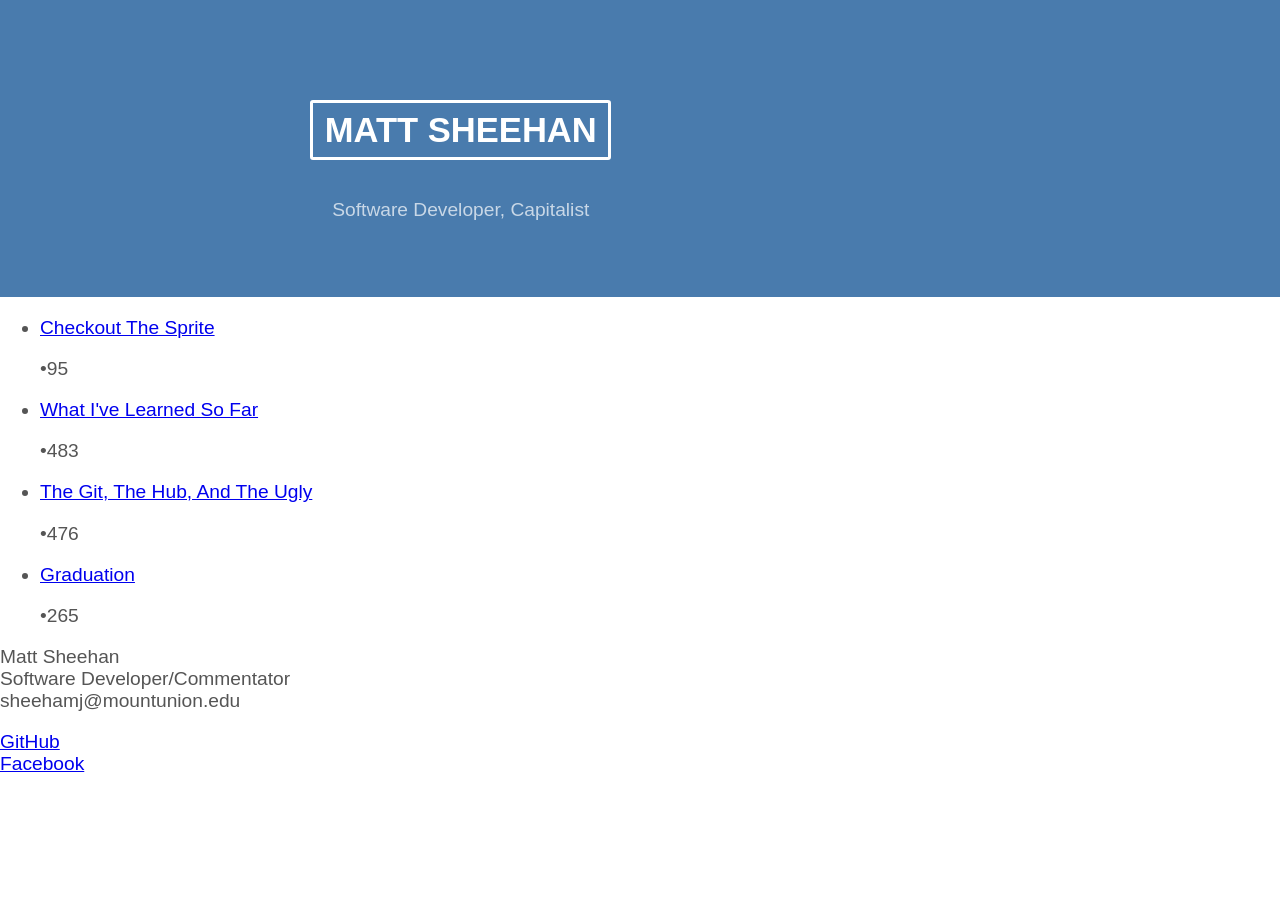
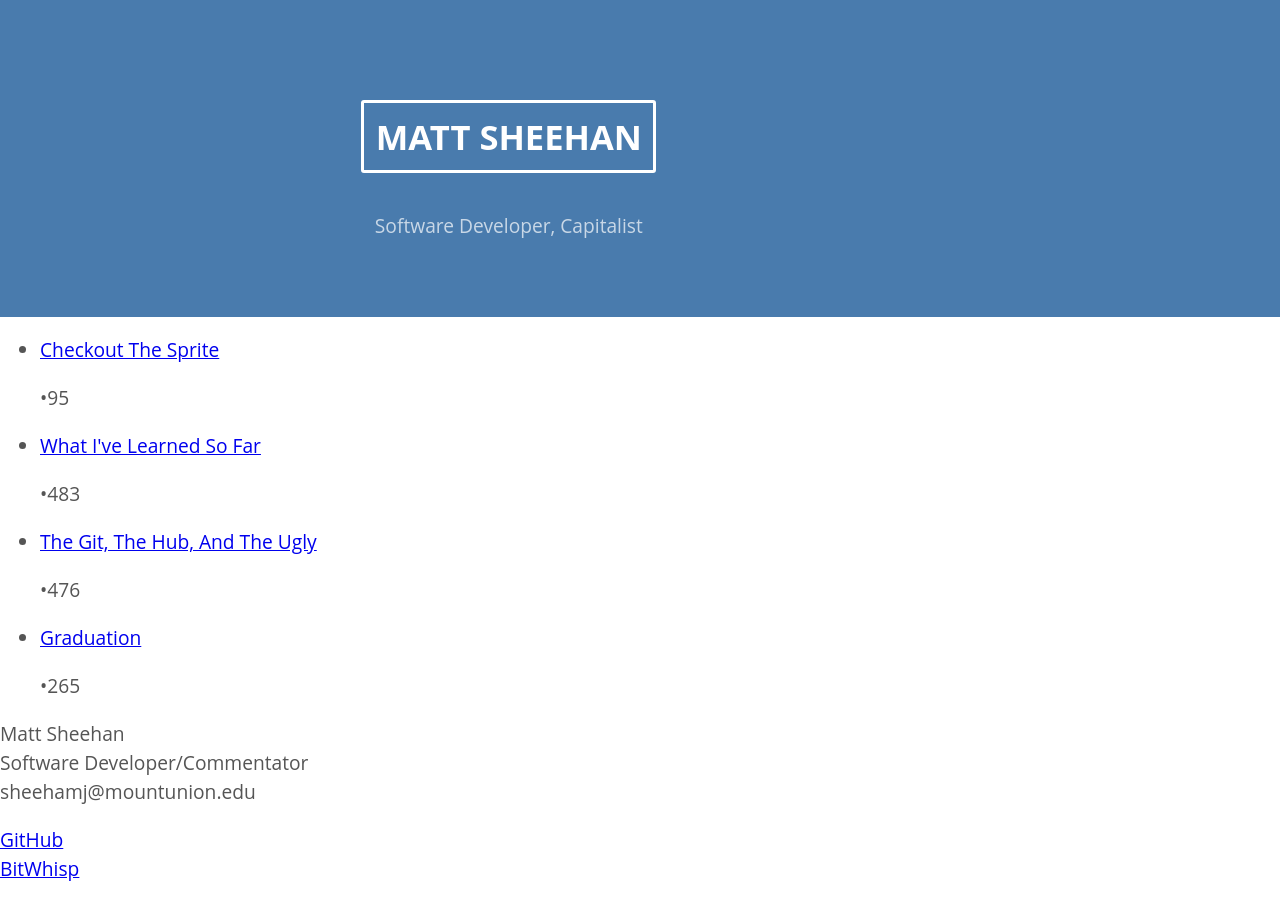
Before and after one commit to mattamabeli/drunken-ironman, a Jekyll site: the page built from index.html, in a window 1280 px wide. Built offline with Jekyll 4.4.1, drawn with Linux system fonts in a browser that asks for light colours.

Commit message:
css updates

```diff
--- a/_includes/footer.html
+++ b/_includes/footer.html
@@ -1,5 +1,6 @@
 
 <div class="footer">
+
     <p class='muted'>
         Matt Sheehan<br />
         Software Developer/Commentator<br />
@@ -7,7 +8,7 @@
     </p>
     <p>
         <a href="http://github.com/sheehamj13/" target='_blank'>GitHub</a><br />
-        <a href="http://facebook.com/matt.sheehan.31/" target='_blank'>Facebook</a><br />
+        <a href="http://bitwhisp.com" target='_blank'>BitWhisp</a><br />
     </p>
 
     <div class="megaman animated head"></div>
@@ -15,8 +16,5 @@
 </div>
 
 
-
-
-        </div> <!-- /container -->
     </body>
 </html>
--- a/assets/css/grid.css
+++ b/assets/css/grid.css
@@ -13,7 +13,7 @@
 /* Small screens */
 html
 {
-    font-size: 100%;
+    font: 100%/1.500 "Open Sans", sans-serif;
     font-weight: 400;
     text-rendering: optimizeLegibility;
     -webkit-font-smoothing: antialiased;
@@ -72,7 +72,6 @@ header h1
     -moz-border-radius: 3px;
     -webkit-border-radius: 3px;
     border-radius: 3px;
-
     color: #fff;
     padding: .4rem .6rem;
     display: inline-block;
@@ -139,7 +138,7 @@ section
 .container
 {
     margin: 0, auto;
-    max-width: 48rem;
+    max-width: 53rem;
     width: 90%;
 }
 
@@ -204,7 +203,7 @@ section
 
 .clearfix:after
 {
-    clear:both;
+    clear: both;
 }
 
 .clearfix
```
